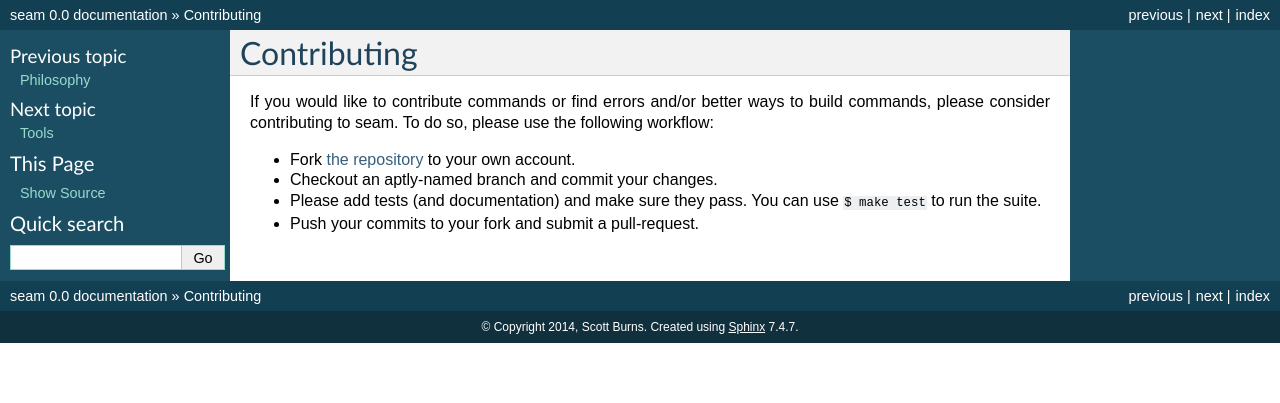
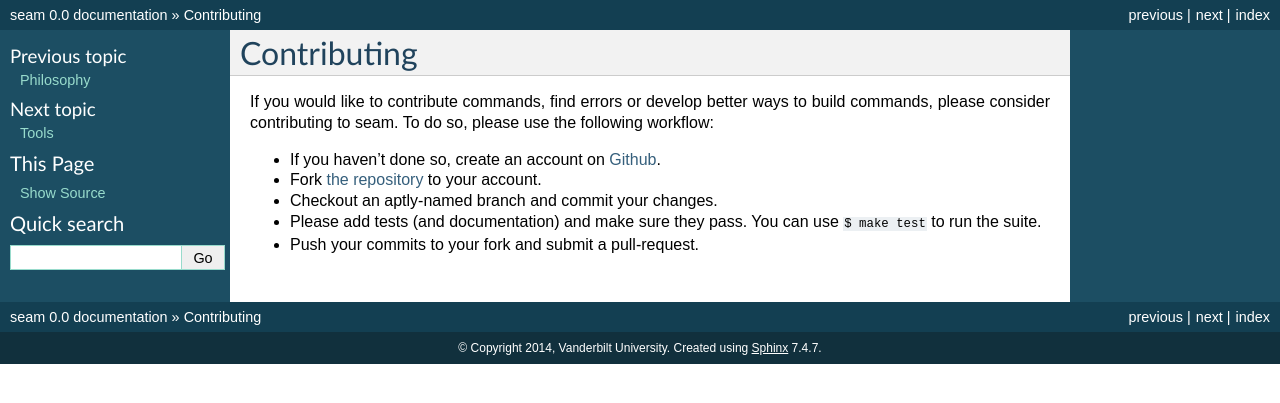
Before and after one commit to VUIIS/seam, a Sphinx documentation site: the page built from docs/contributing.rst, in a window 1280 px wide. Shown: the top 403 px of the page. Built offline with Sphinx 7.4.7, drawn with Linux system fonts in a browser that asks for light colours.

Commit message:
Update docs conf, contributing page

```diff
--- a/docs/conf.py
+++ b/docs/conf.py
@@ -50,7 +50,7 @@ master_doc = 'index'
 
 # General information about the project.
 project = u'seam'
-copyright = u'2014, Scott Burns'
+copyright = u'2014, Vanderbilt University'
 
 # The version info for the project you're documenting, acts as replacement for
 # |version| and |release|, also used in various other places throughout the
--- a/docs/contributing.rst
+++ b/docs/contributing.rst
@@ -1,10 +1,13 @@
+.. _contributing:
+
 ############
 Contributing
 ############
 
-If you would like to contribute commands or find errors and/or better ways to build commands, please consider contributing to seam. To do so, please use the following workflow:
+If you would like to contribute commands, find errors or develop better ways to build commands, please consider contributing to seam. To do so, please use the following workflow:
 
-- Fork `the repository <https://github.com/VUIIS/seam>`_ to your own account.
+- If you haven't done so, create an account on `Github <https://github.com/signup>`_.
+- Fork `the repository <https://github.com/VUIIS/seam>`_ to your account.
 - Checkout an aptly-named branch and commit your changes.
 - Please add tests (and documentation) and make sure they pass. You can use ``$ make test`` to run the suite.
 - Push your commits to your fork and submit a pull-request.
--- a/docs/tools.rst
+++ b/docs/tools.rst
@@ -8,3 +10,5 @@ Tools
    freesurfer
    fsl
    dti_qa
+
+If you'd like to see a tool included in seam, please consider :ref:`contributing`.
```
Also changed, not shown: other parts of docs/tools.rst (+2 -0 lines), 1 other file.
